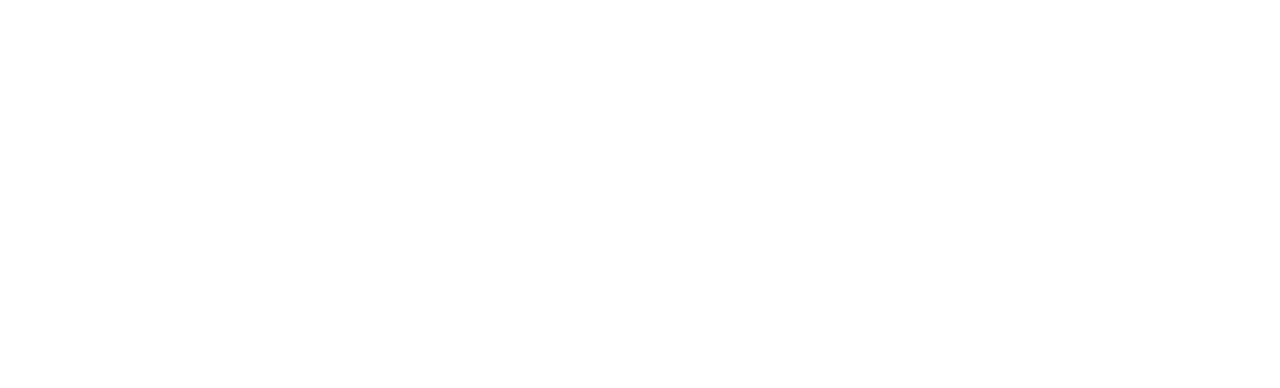
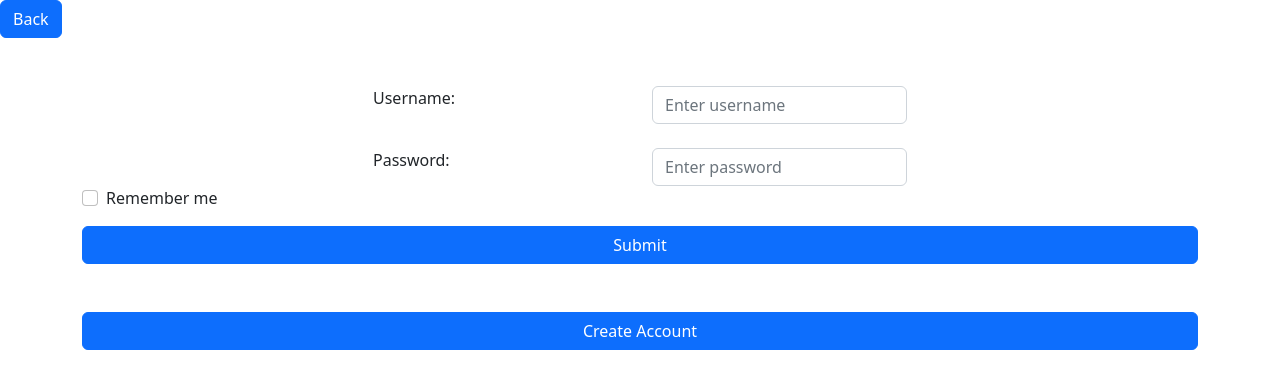
Before and after one commit to wmackin/326-final-gamma, a plain HTML site: page login.html in a window 1280 px wide. Drawn offline with nearby package versions, Linux system fonts and the light colour scheme.

Commit message:
Worked on login page, nearly done.

```diff
--- a/login.html
+++ b/login.html
@@ -1,5 +1,6 @@
 <!DOCTYPE html>
 <html lang="en">
+
 <head>
     <title>Lore King</title>
     <meta charset="utf-8">
@@ -9,6 +10,49 @@
 </head>
 
 <body>
+    <button type="submit" class="btn btn-primary">Back</button>
+    <div class="container">
+        <form action="/action_page.php">
+            <div class="container pt-5">
+                <div class="row">
+                    <div class="col"></div>
+                    <div class="col">
+                        <label for="Username" class="form-label">Username:</label>
+                    </div>
+                    <div class="col">
+                        <input type="username" class="form-control" id="username" placeholder="Enter username"
+                            name="username">
+                    </div>
+                    <div class="col"></div>
+                </div>
+                <br>
+                <div class="row">
+                    <div class="col"></div>
+                    <div class="col">
+                        <label for="Password" class="form-label">Password:</label>
+                    </div>
+                    <div class="col">
+                        <input type="password" class="form-control" id="pwd" placeholder="Enter password" name="pswd">
+                    </div>
+                    <div class="col"></div>
+                </div>
+                    <div class="row d-flex justify-content-center">
+                        <div class="form-check mb-3">
+                            <label class="form-check-label">
+                                <input class="form-check-input" type="checkbox" name="remember"> Remember me
+                            </label>
+                        </div>
+                    </div>
+                    <div class="row d-flex justify-content-center">
+                        <button type="submit" class="btn btn-primary">Submit</button>
+                    </div>
+                    <br><br>
+                    <div class="row d-flex justify-content-center">
+                        <button type="submit" class="btn btn-primary" class="pt-5">Create Account</button>
+                    </div>
+            </div>
+        </form>
+    </div>
+</body>
 
-    </body>
 </html>
```
Also changed, not shown: index.html (+1 -1 lines). Lines whose indentation alone changed are shown as unchanged.
